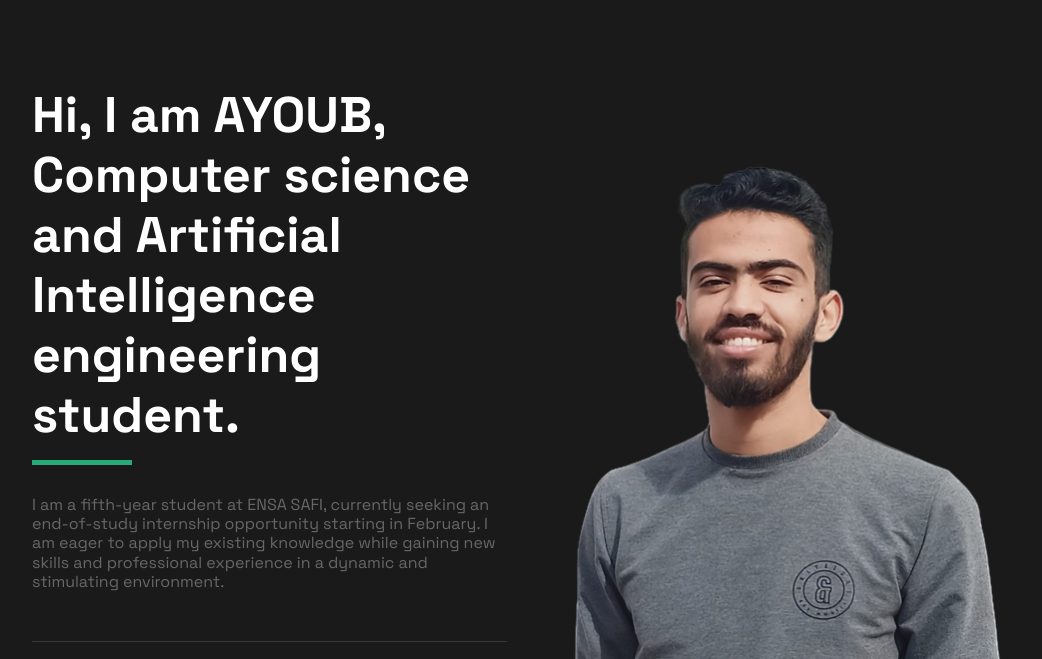
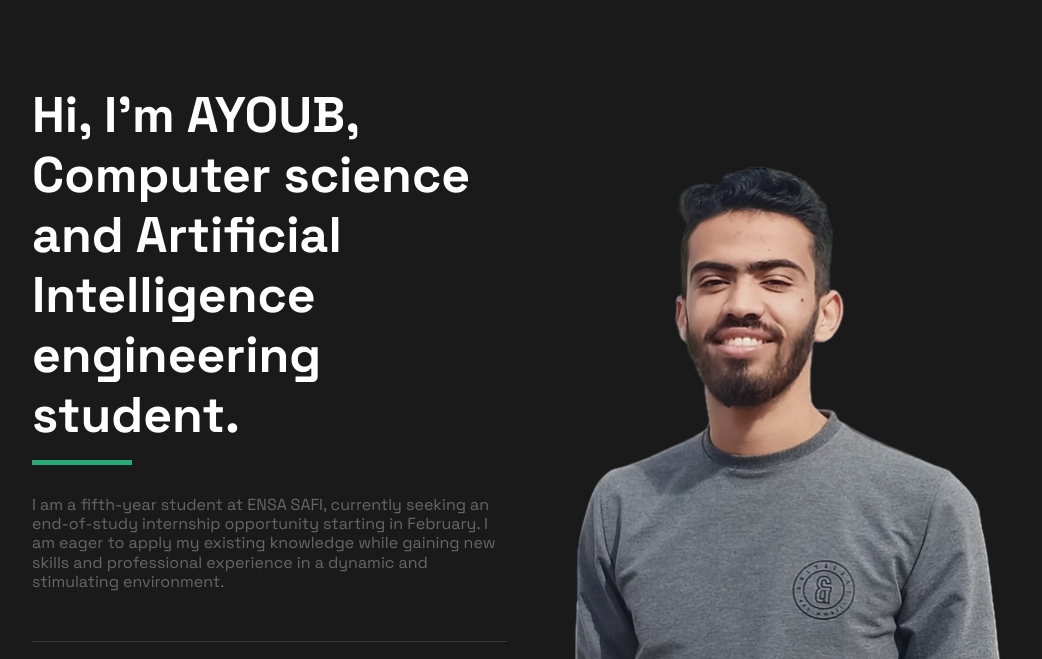
Before and after one commit to Ayoub-MCHIMACH/aws-cloud-resume-challenge, a plain HTML site: page resume/index.html in a window 1280 px wide. Shown: the part 65-724 px from the top of the page, without its empty margins (118-1160 px from the left). Drawn offline with nearby package versions, Linux system fonts and the light colour scheme; no server answers.

Commit message:
Update index.html

```diff
--- a/resume/index.html
+++ b/resume/index.html
@@ -66,7 +66,7 @@
             <div class="container">
                 <div class="d-grid hero__wrapper">
                     <div class="hero__content">
-                        <h1 class="hero__title">Hi, I am AYOUB,<br>Computer science and Artificial Intelligence engineering student.</h1>
+                        <h1 class="hero__title">Hi, I'm AYOUB,<br>Computer science and Artificial Intelligence engineering student.</h1>
                         <p class="hero__description">
 
                             I am a fifth-year student at ENSA SAFI, currently seeking an end-of-study internship opportunity starting in February. I am eager to apply my existing knowledge while gaining new skills and professional experience in a dynamic and stimulating environment.</p>
```
